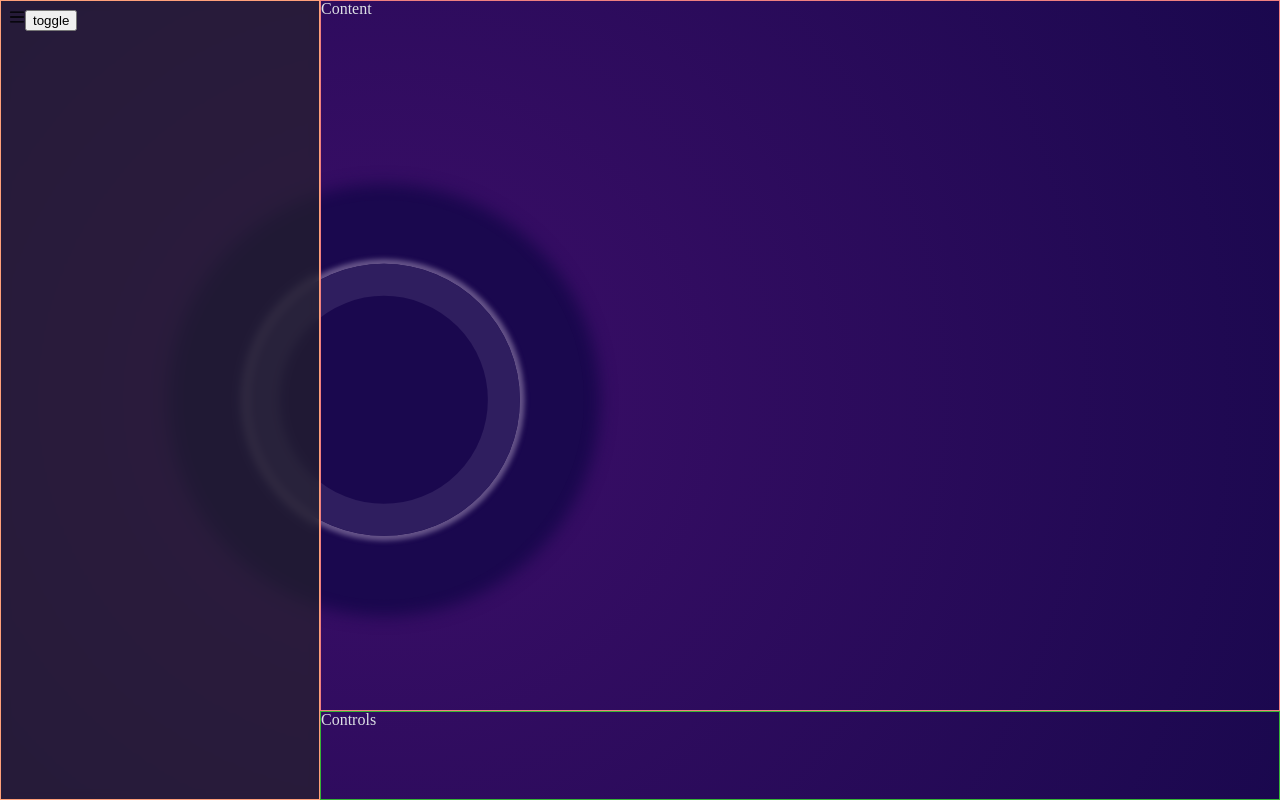
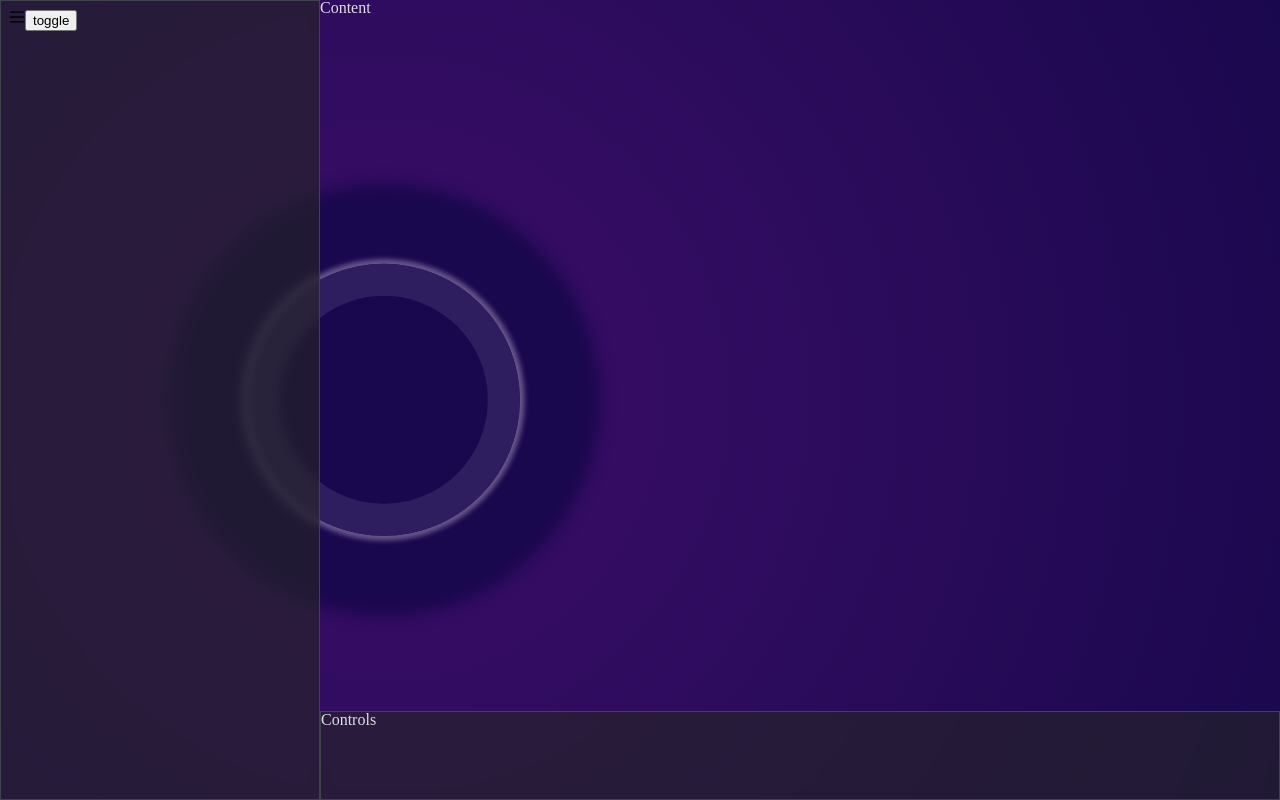
Before and after one commit to alexander0ezhov/paw-player, a React (Create React App) app in the folder client/: page / in a window 1280 px wide. Built offline with nearby package versions, Linux system fonts and the light colour scheme.

Commit message:
container border

```diff
--- a/client/src/Components/Content/index.module.scss
+++ b/client/src/Components/Content/index.module.scss
@@ -1,3 +1,2 @@
 .root {
-  border: 1px solid lightcoral;
 }
--- a/client/src/Components/Controls/index.module.scss
+++ b/client/src/Components/Controls/index.module.scss
@@ -1,3 +1,2 @@
 .root {
-  border: 1px solid #35b335;
 }
--- a/client/src/Components/Controls/index.tsx
+++ b/client/src/Components/Controls/index.tsx
@@ -1,10 +1,13 @@
 import React from "react";
 import cn from "classnames";
+import globalcss from "@root/global.module.scss";
 import { IComponentProps } from "@root/global-types";
 import s from "./index.module.scss";
 
 const Content: React.FC<IComponentProps> = ({ className }) => {
-  return <main className={cn(s.root, className)}>Controls</main>;
+  return (
+    <main className={cn(s.root, globalcss.container, className)}>Controls</main>
+  );
 };
 
 export default Content;
--- a/client/src/Components/Sidebar/index.module.scss
+++ b/client/src/Components/Sidebar/index.module.scss
@@ -1,5 +1,4 @@
 .root {
-  border: 1px solid lightsalmon;
   height: 100vh;
   resize: vertical;
   padding: 0.5rem;
--- a/client/src/global.module.scss
+++ b/client/src/global.module.scss
@@ -5,4 +5,5 @@
 .container {
   background-color: var(--color-bg-container);
   backdrop-filter: blur(5px);
+  border: 1px solid var(--color-background-04);
 }
```
